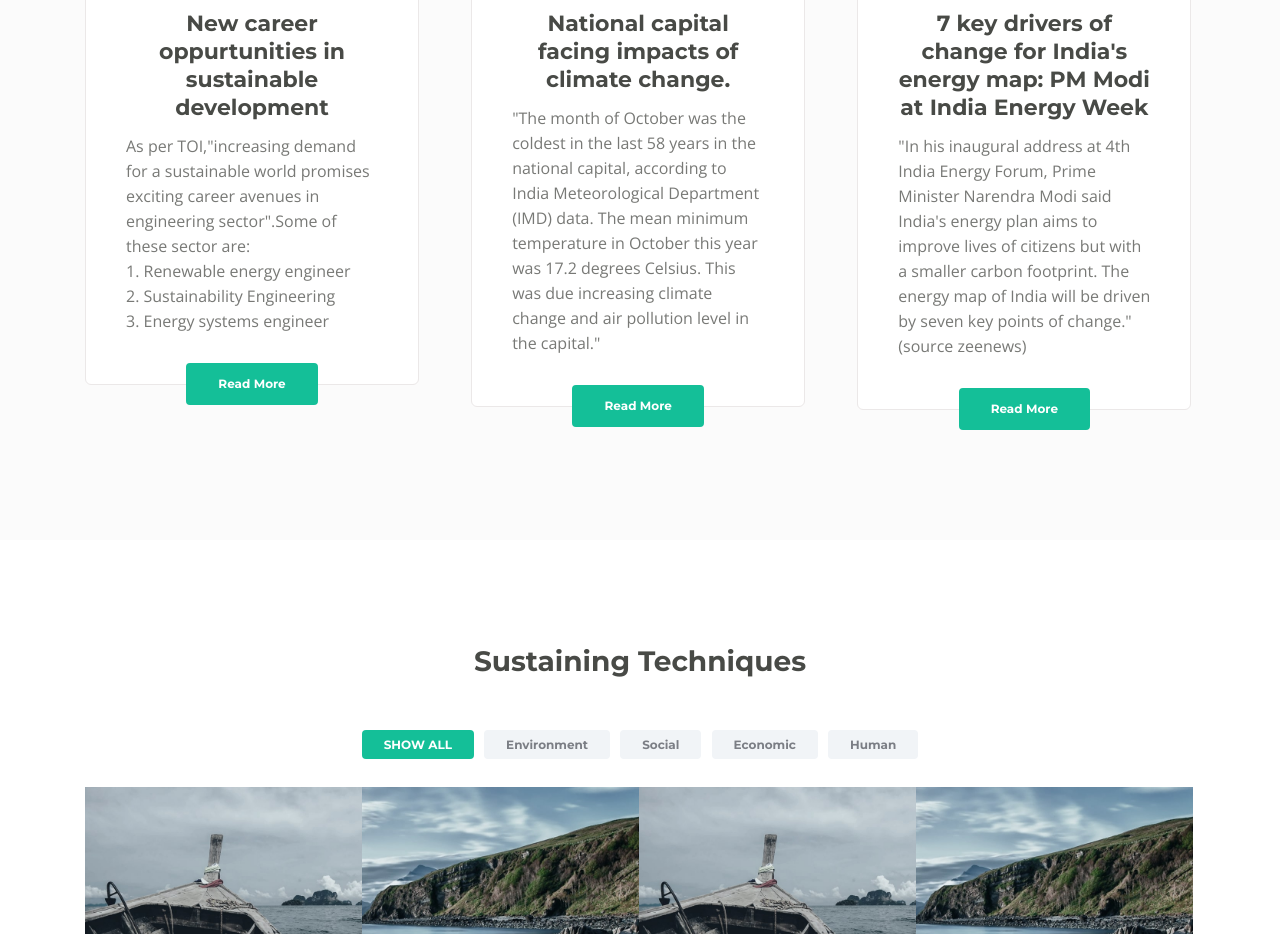
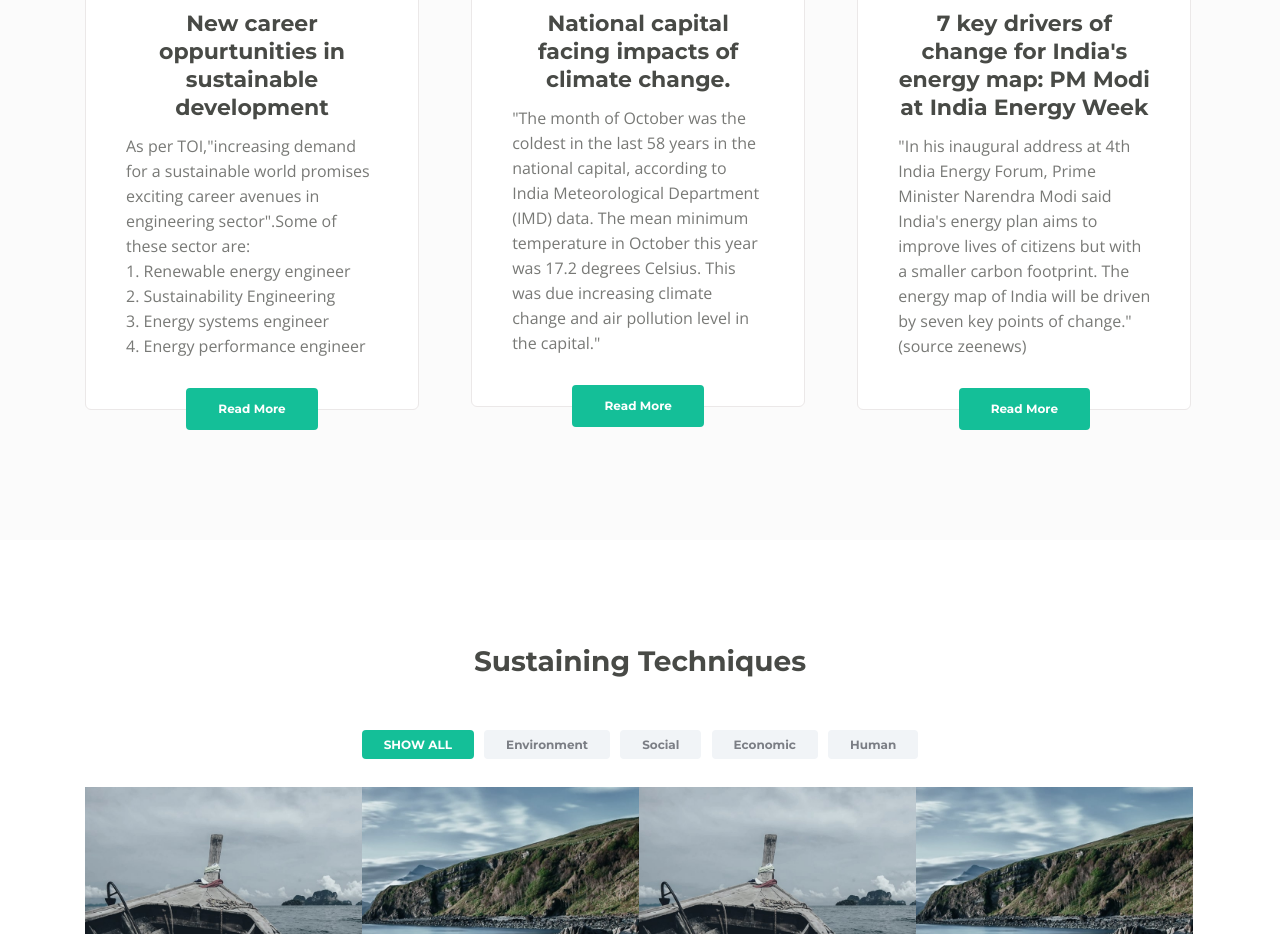
Before and after one commit to muskaan712/-hackoracy, a plain HTML site: page index.html in a window 1280 px wide. Shown: the part 2260-3194 px from the top of the page. Drawn offline with nearby package versions, Linux system fonts and the light colour scheme.

Commit message:
Update index.html

```diff
--- a/index.html
+++ b/index.html
@@ -223,6 +223,7 @@
                                1. Renewable energy engineer<br>
                                2. Sustainability Engineering <br>
                                3. Energy systems engineer<br>
+			       4. Energy performance engineer<br>
                              </p>
 
                         </div>
```
